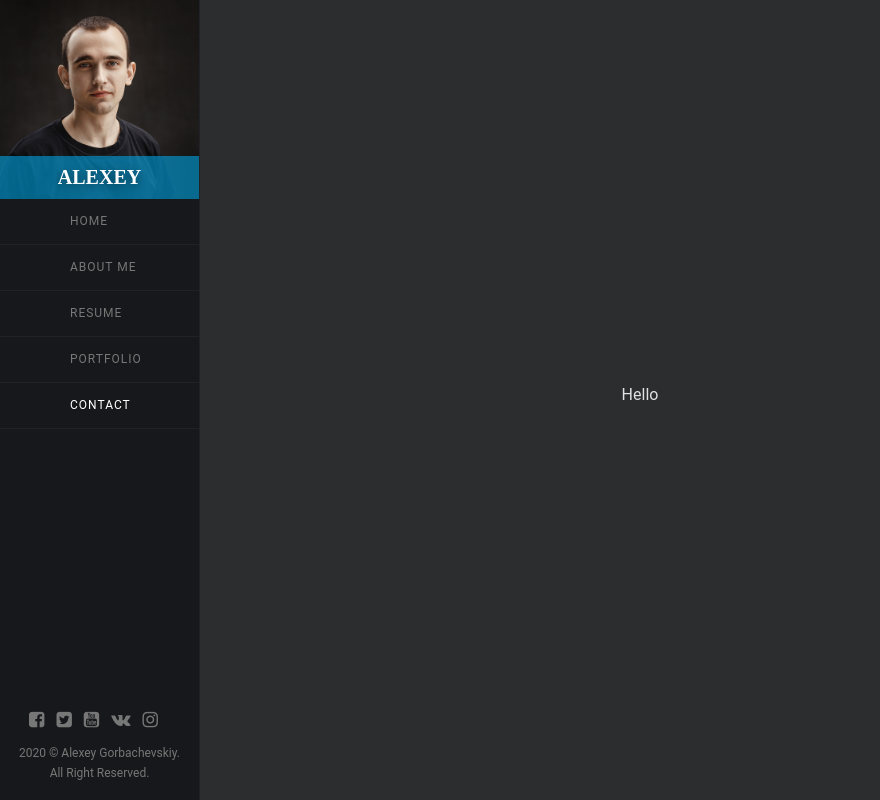
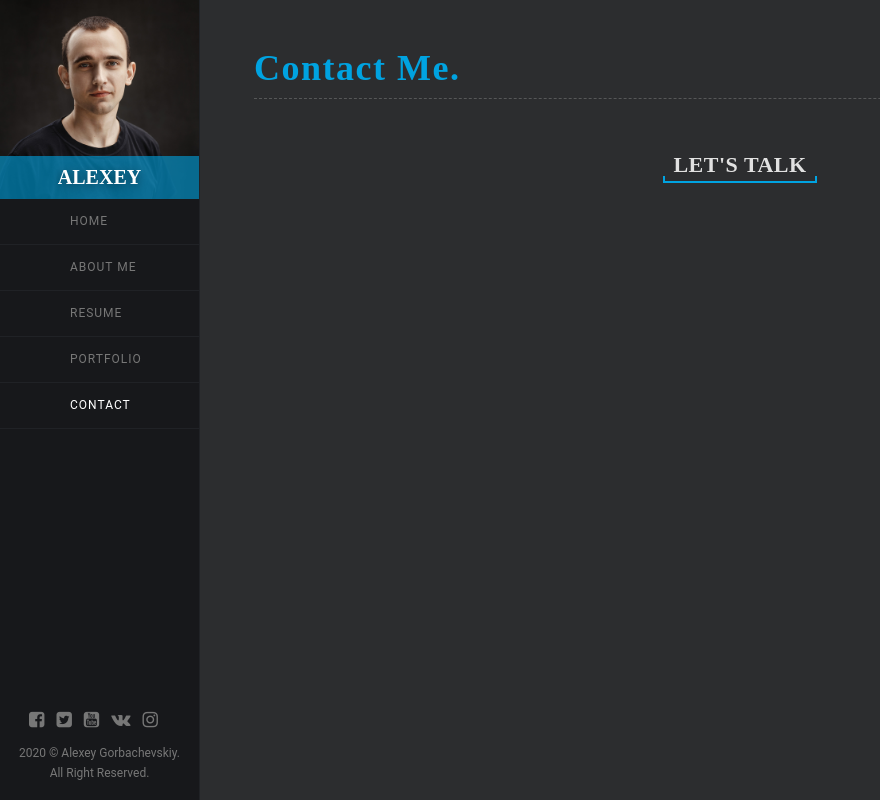
Before and after one commit to AlexeyGorbachevskiy/Portfolio, a React (Create React App) app: page /contact in a window 1280 px wide. Shown: the whole page, without its empty margins (0-880 px from the left). Built offline with nearby package versions, Linux system fonts and the light colour scheme.

Commit message:
refactoring

```diff
--- a/src/App.js
+++ b/src/App.js
@@ -5,7 +5,7 @@ import Nav from "./components/nav/Nav";
 import {Route, Redirect} from "react-router-dom";
 import AboutMe from "./components/aboutMe/AboutMe";
 import HeaderMobile from "./components/headerMobile/HeaderMobile";
-import Resume from "./resume/Resume";
+import Resume from "./components/resume/Resume";
 import Portfolio from "./components/portfolio/Portfolio";
 import Contact from "./components/contact/Contact";
 
--- a/src/components/aboutMe/AboutMe.jsx
+++ b/src/components/aboutMe/AboutMe.jsx
@@ -1,12 +1,12 @@
 import React from 'react';
 import style from './AboutMe.module.css';
-import PageTitle from "../common/pageTitle/PageTitle";
+import PageTitle from "../pageTitle/PageTitle";
 
 function AboutMe() {
     return (
         <div className={style.aboutMe_container}>
             <div className={style.content_container}>
-                <PageTitle/>
+                <PageTitle title={'About Me'} icon={'lnr lnr-user'}/>
                 <div className={style.content_wrapper}>
                     <div className={style.main_content}>
                         <h3>Frontend Developer</h3>
--- a/src/components/aboutMe/AboutMe.module.css
+++ b/src/components/aboutMe/AboutMe.module.css
@@ -13,13 +13,14 @@
     transform: translate3d(0, 0, 0);
     transform-style: preserve-3d;
 
-    padding-bottom: 34px;
+
 
 }
 
 @media screen and (max-width: 767px) {
     .aboutMe_container {
         padding-top: 50px;
+        padding-bottom: 34px;
         width: 100%;
         left: 0;
     }
--- a/src/components/contact/Contact.jsx
+++ b/src/components/contact/Contact.jsx
@@ -1,11 +1,23 @@
 import React from 'react';
 import style from './Contact.module.css';
+import PageTitle from "../pageTitle/PageTitle";
 
 function Contact() {
     return (
         <div className={style.contact_container}>
-            <div className={style.container}>
-                Hello
+            <div className={style.content_container}>
+                <PageTitle title={'Contact Me'} icon={'lnr lnr-envelope'}/>
+                <div className={style.main_wrapper}>
+                    <div className={style.form_wrapper}>
+
+                        <div className={style.subheader}>
+                            <h3>Let's Talk</h3>
+                        </div>
+
+
+
+                    </div>
+                </div>
             </div>
         </div>
     );
--- a/src/components/contact/Contact.module.css
+++ b/src/components/contact/Contact.module.css
@@ -1,24 +1,90 @@
-.contact_container {
-    position: relative;
-    height: 100vh;
-    display: flex;
-    justify-content: center;
-    align-items: center;
-    padding-bottom: 10px;
-    background-color: #2C2D2F;
+* {
+    box-sizing: border-box;
 }
 
-.container {
-    height: 100%;
+.contact_container {
+    position: absolute;
+    top: 0;
+    left: 200px;
+    width: calc(100% - 200px);
+    min-height: 100%;
+    background-color: #2C2D2F;
+    transform: translate3d(0, 0, 0);
+    transform-style: preserve-3d;
 
-    display: flex;
-    justify-content: center;
-    align-items: center;
-    flex-wrap: wrap;
+
 }
 
-@media (max-width: 766px) {
-    .container {
-        justify-content: center;
+@media screen and (max-width: 767px) {
+    .contact_container {
+        padding-top: 50px;
+        padding-bottom: 34px;
+        width: 100%;
+        left: 0;
     }
 }
+
+h3 {
+    margin-bottom: 20px !important;
+    font-size: 24px;
+    font-weight: 700;
+    font-family: "Playfair Display", serif;
+}
+
+
+.content_container {
+    max-width: 1040px;
+    width: 90%;
+    margin: 0 auto;
+}
+
+.main_wrapper {
+    margin-bottom: 70px;
+    display: flex;
+    flex-wrap: wrap;
+    margin-right: -15px;
+    margin-left: -15px;
+}
+
+.form_wrapper {
+    position: relative;
+    width: 100%;
+    min-height: 1px;
+    padding-right: 15px;
+    padding-left: 15px;
+}
+
+.subheader {
+    position: relative;
+    margin-bottom: 50px;
+    text-align: center;
+}
+
+.subheader h3 {
+    display: inline-block;
+    font-size: 22px;
+    font-weight: 600;
+    line-height: 1em;
+    letter-spacing: .5px;
+    position: relative;
+    text-transform: uppercase;
+    padding: 5px 10px;
+    border-bottom: 2px solid #00A3E1;
+}
+
+.subheader h3:before {
+    left: 0;
+}
+
+.subheader h3:after {
+    right: 0;
+}
+
+.subheader h3:before, .subheader h3:after {
+    position: absolute;
+    content: "";
+    width: 2px;
+    height: 5px;
+    bottom: 0;
+    background-color: #00A3E1;
+}
--- a/src/components/main/Main.module.css
+++ b/src/components/main/Main.module.css
@@ -37,7 +37,7 @@
     width: 100%;
     height: 100%;
     overflow: hidden;
-    background: #2C2D2F url('../../img/road.jpg') no-repeat center center;
+    background: #2C2D2F url('../../assets/img/road.jpg') no-repeat center center;
     background-size: cover;
 }
 
--- a/src/components/pageTitle/PageTitle.jsx
+++ b/src/components/pageTitle/PageTitle.jsx
@@ -1,13 +1,13 @@
 import React from 'react';
 import style from './PageTitle.module.css';
 
-function PageTitle() {
+function PageTitle(props) {
     return (
         <div className={style.page_title_container}>
             <span className={style.icon}>
-                <i class='lnr lnr-user'/>
+                <i class={props.icon}/>
             </span>
-            <h2>About Me.</h2>
+            <h2>{props.title}.</h2>
         </div>
     )
 }
--- a/src/components/portfolio/Portfolio.jsx
+++ b/src/components/portfolio/Portfolio.jsx
@@ -1,12 +1,13 @@
 import React from 'react';
 import style from './Portfolio.module.css';
+import PageTitle from "../pageTitle/PageTitle";
 
 
 function Portfolio() {
     return (
         <div className={style.portfolio_container}>
-            <div className={style.container}>
-                Hello
+            <div className={style.content_container}>
+                <PageTitle title={'Portfolio'} icon={'lnr lnr-briefcase'}/>
             </div>
         </div>
     );
--- a/src/components/portfolio/Portfolio.module.css
+++ b/src/components/portfolio/Portfolio.module.css
@@ -1,24 +1,39 @@
-.portfolio_container {
-    position: relative;
-    height: 100vh;
-    display: flex;
-    justify-content: center;
-    align-items: center;
-    padding-bottom: 10px;
-    background-color: #2C2D2F;
+* {
+    box-sizing: border-box;
 }
 
-.container {
-    height: 100%;
+.portfolio_container {
+    position: absolute;
+    top: 0;
+    left: 200px;
+    width: calc(100% - 200px);
+    min-height: 100%;
+    background-color: #2C2D2F;
+    transform: translate3d(0, 0, 0);
+    transform-style: preserve-3d;
 
-    display: flex;
-    justify-content: center;
-    align-items: center;
-    flex-wrap: wrap;
+
 }
 
-@media (max-width: 766px) {
-    .container {
-        justify-content: center;
+@media screen and (max-width: 767px) {
+    .portfolio_container {
+        padding-top: 50px;
+        padding-bottom: 34px;
+        width: 100%;
+        left: 0;
     }
 }
+
+h3 {
+    margin-bottom: 20px !important;
+    font-size: 24px;
+    font-weight: 700;
+    font-family: "Playfair Display", serif;
+}
+
+
+.content_container {
+    max-width: 1040px;
+    width: 90%;
+    margin: 0 auto;
+}
--- a/src/components/resume/Resume.jsx
+++ b/src/components/resume/Resume.jsx
@@ -1,12 +1,13 @@
 import React from 'react';
 import style from './Resume.module.css';
+import PageTitle from "../pageTitle/PageTitle";
 
 
 function Resume() {
     return (
         <div className={style.resume_container}>
-            <div className={style.container}>
-                Hello
+            <div className={style.content_container}>
+                <PageTitle title={'My Resume'} icon={'lnr lnr-license'}/>
             </div>
         </div>
     );
--- a/src/components/resume/Resume.module.css
+++ b/src/components/resume/Resume.module.css
@@ -1,24 +1,40 @@
-.resume_container {
-    position: relative;
-    height: 100vh;
-    display: flex;
-    justify-content: center;
-    align-items: center;
-    padding-bottom: 10px;
-    background-color: #2C2D2F;
+* {
+    box-sizing: border-box;
 }
 
-.container {
-    height: 100%;
+.resume_container {
+    position: absolute;
+    top: 0;
+    left: 200px;
+    width: calc(100% - 200px);
+    min-height: 100%;
+    background-color: #2C2D2F;
+    transform: translate3d(0, 0, 0);
+    transform-style: preserve-3d;
 
-    display: flex;
-    justify-content: center;
-    align-items: center;
-    flex-wrap: wrap;
+
+
 }
 
-@media (max-width: 766px) {
-    .container {
-        justify-content: center;
+@media screen and (max-width: 767px) {
+    .resume_container {
+        padding-top: 50px;
+        padding-bottom: 34px;
+        width: 100%;
+        left: 0;
     }
 }
+
+h3 {
+    margin-bottom: 20px !important;
+    font-size: 24px;
+    font-weight: 700;
+    font-family: "Playfair Display", serif;
+}
+
+
+.content_container {
+    max-width: 1040px;
+    width: 90%;
+    margin: 0 auto;
+}
```
